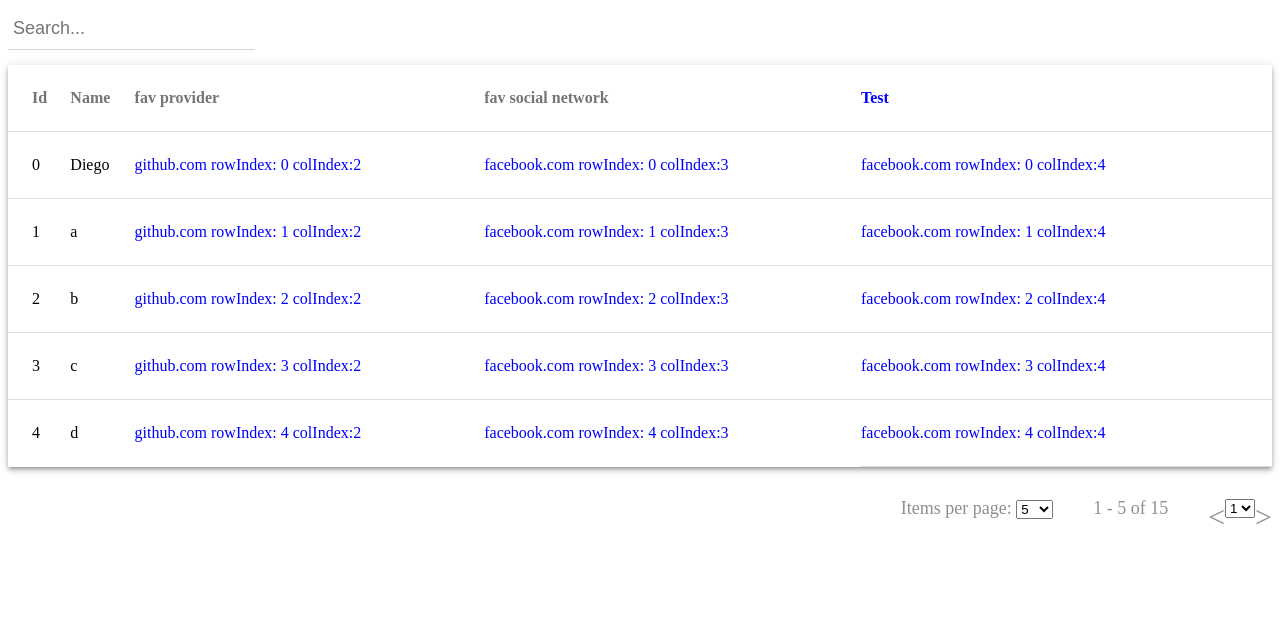
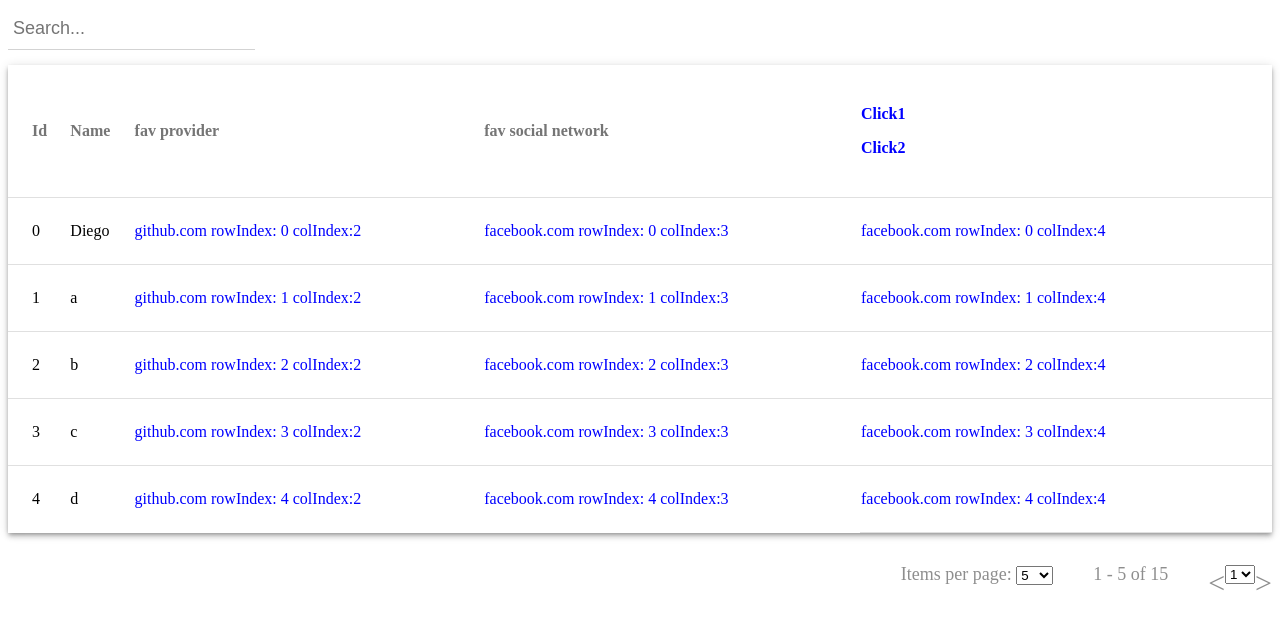
Before and after one commit to HealthTree/svelte-data-table, a Svelte app: page / in a window 1280 px wide. Shown: the top 628 px of the page. Built offline with nearby package versions, Linux system fonts and the light colour scheme; the HTML template or start-up script is replaced by a standard one.

Commit message:
Feat[events]: Add headerClick and headerCustomHandler

```diff
--- a/src/App.svelte
+++ b/src/App.svelte
@@ -59,6 +59,13 @@
   //    { name: 'a', lastName: '1', provider: 'github.com', socialNetwork: 'facebook.com' },
   //  ]
   // }, 1500)
+  function headerClickHandler(event){
+    console.log(event)
+  }
+
+  function headerCustomHandler(obj){
+    console.log(obj);
+  }
 </script>
 
 <style>
@@ -66,6 +73,8 @@
 </style>
 
 <DataTable
+        on:headerClick={headerClickHandler}
+        on:headerCustomHandler={headerCustomHandler}
         paginated = {true}
         searchable={true}
         {fuseConfig}
--- a/src/CustomHeader1.svelte
+++ b/src/CustomHeader1.svelte
@@ -1,5 +1,15 @@
 <script>
     export let column;
+    import { createEventDispatcher } from 'svelte';
+
+    const dispatch = createEventDispatcher();
+
+    function onClick1(){
+        dispatch('headerCustomHandler', {clickOne:true});
+    }
+    function onClick2(){
+        dispatch('headerCustomHandler', {clickTwo:true});
+    }
 </script>
 
 <style>
@@ -8,4 +18,7 @@
     }
 </style>
 
-<div class="info">Test</div>
+<div class="info">
+    <p on:click={onClick1}>Click1</p>
+    <p on:click={onClick2}>Click2</p>
+</div>
--- a/src/components/DataTable.svelte
+++ b/src/components/DataTable.svelte
@@ -3,6 +3,9 @@
     import Paginator, {resetPaginator} from './Paginator.svelte';
     import Search from './Search.svelte';
     import Fuse  from 'fuse.js';
+    import { createEventDispatcher } from 'svelte';
+
+    const dispatch = createEventDispatcher();
 
     export let columns = [];
     export let rows = [];
@@ -97,6 +100,10 @@
         }
     }
     function onHeaderClick(columnIndex, column) {
+        dispatch('headerClick', {
+            columnIndex,
+            column
+        });
         if (column.sortable) {
         	setSortIcon(column)
             resetSorts(columnIndex);
@@ -128,7 +135,6 @@
         resetSorts();
         columns = columns;
     }
-
 </script>
 
 <style>
@@ -188,7 +194,10 @@
 
                             {#if column.headerComponent}
                             <div style="display: inline-block">
-                                <svelte:component this={column.headerComponent} {column} {columnIndex}/>
+                                <svelte:component
+                                        this={column.headerComponent} {column} {columnIndex}
+                                        on:headerCustomHandler
+                                />
                             </div>
                             {:else}
                                 {column.label}
```
Also changed, not shown: 1 other file (tests, documents, lock files or other folders).
